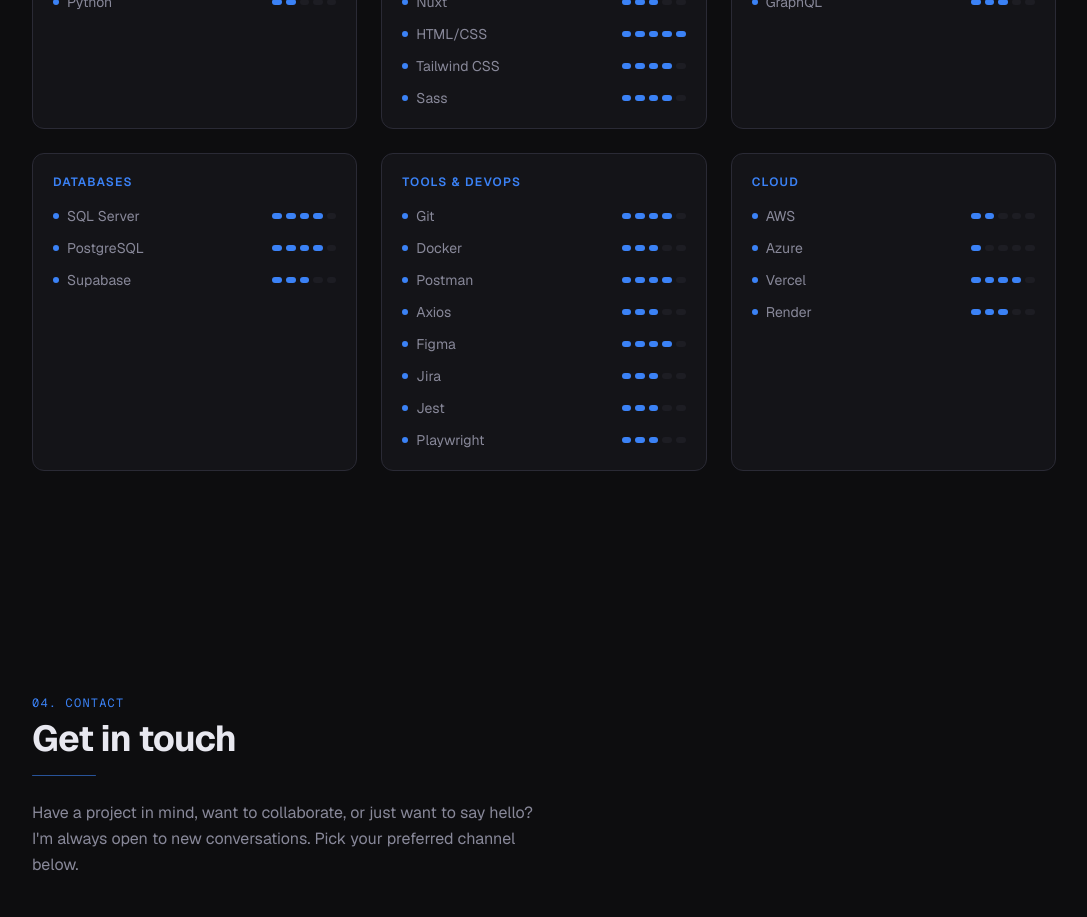
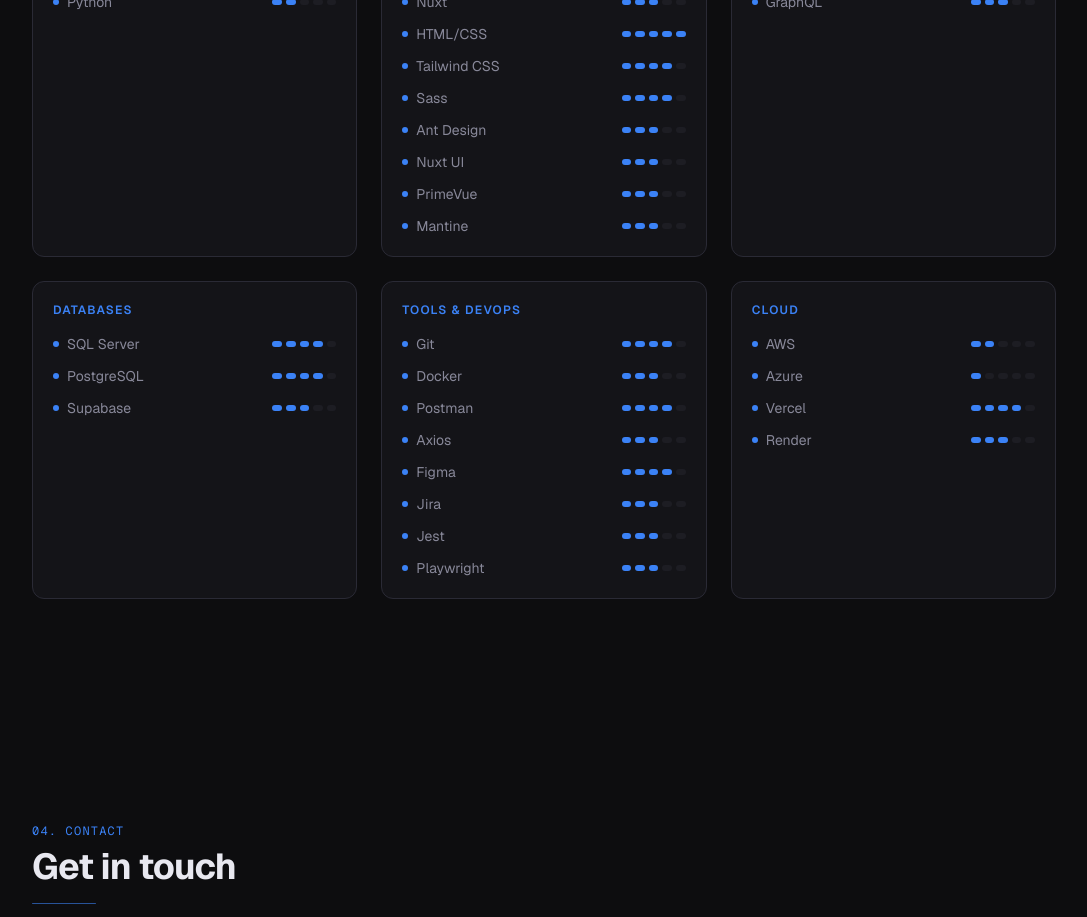
Before and after one commit to Zexol11/portfolio, a Next.js app: page / in a window 1280 px wide. Shown: the part 4360-5277 px from the top of the page, without its empty margins (96-1183 px from the left). Built offline with nearby package versions, Linux system fonts and the light colour scheme; no server answers.

Commit message:
chore: add skills

```diff
--- a/src/components/sections/Skills.tsx
+++ b/src/components/sections/Skills.tsx
@@ -35,6 +35,10 @@
       { name: "HTML/CSS", level: 5 },
       { name: "Tailwind CSS", level: 4 },
       { name: "Sass", level: 4 },
+      { name: "Ant Design", level: 3 },
+      { name: "Nuxt UI", level: 3 },
+      { name: "PrimeVue", level: 3 },
+      { name: "Mantine", level: 3 },
     ],
   },
   {
```
